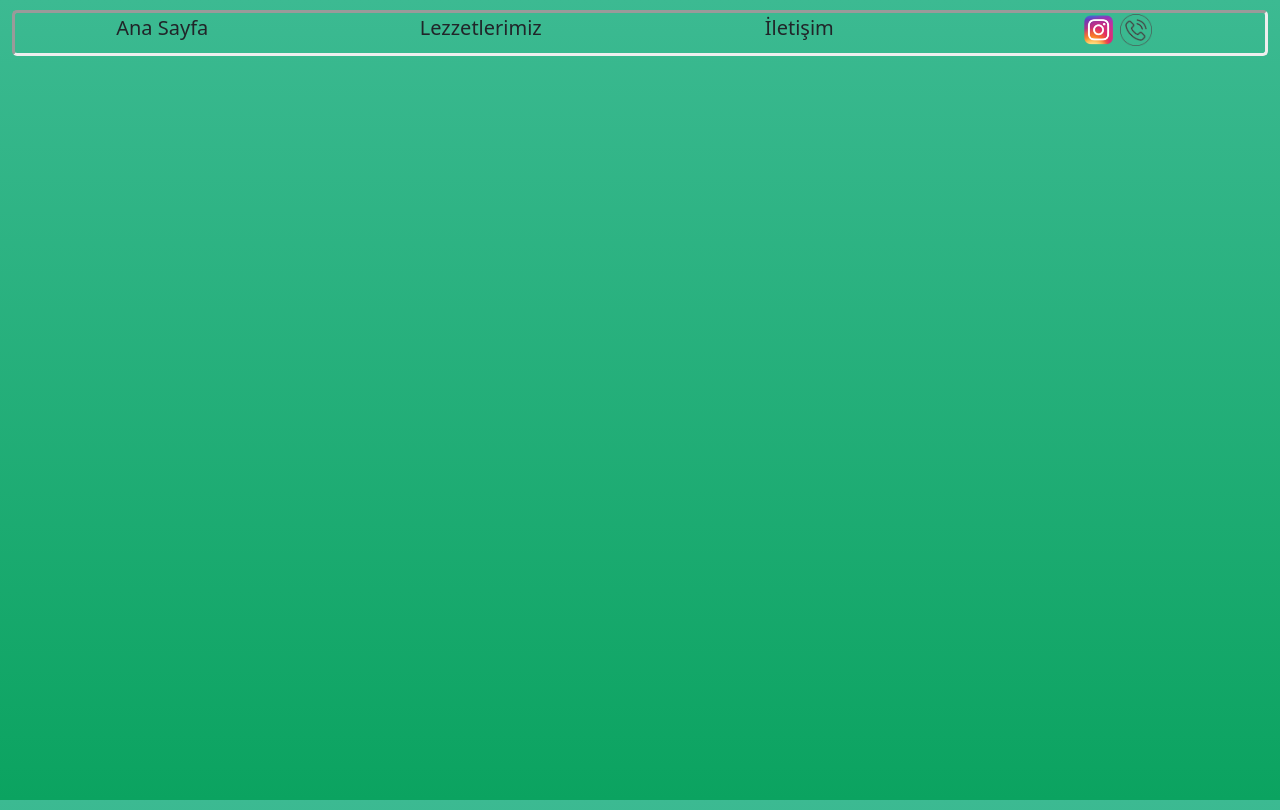
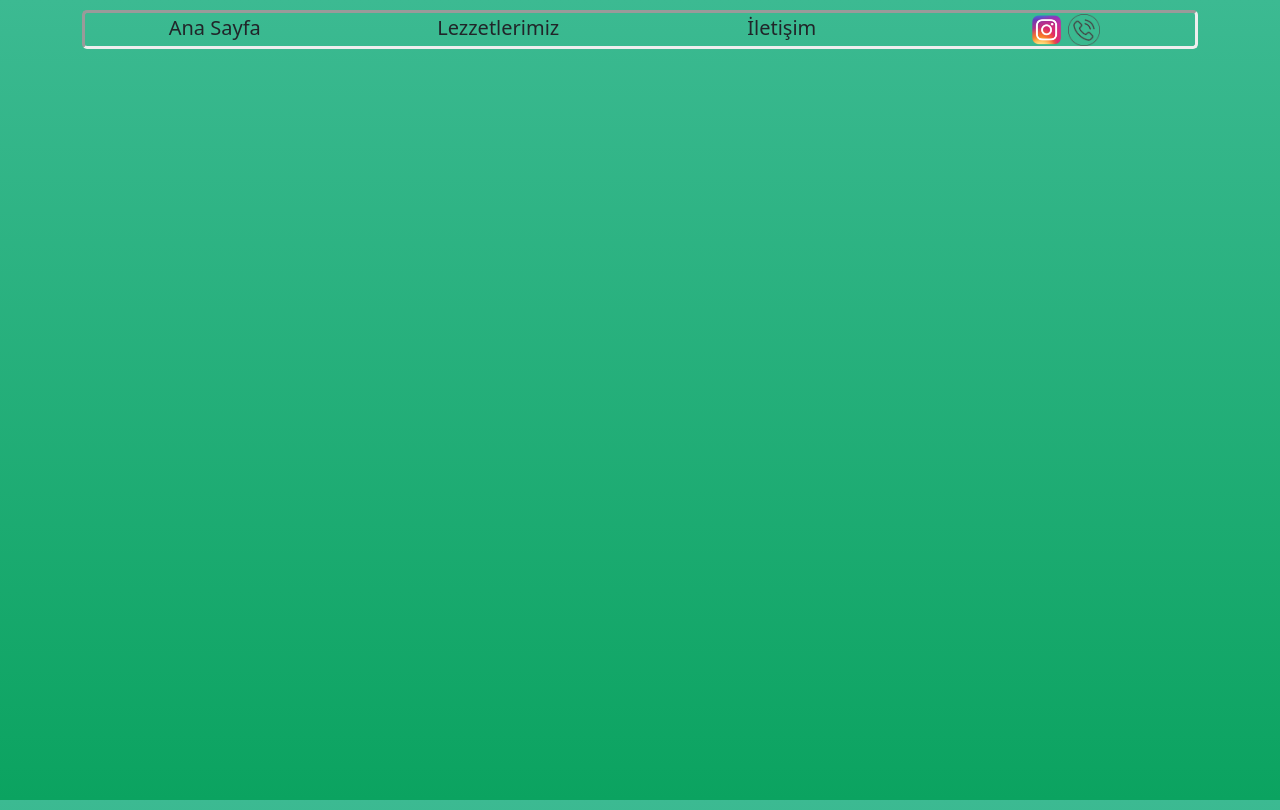
Before and after one commit to temizeloguz/zeytuniBootstrap, a website: page index.html in a window 1280 px wide. Drawn offline with nearby package versions, Linux system fonts and the light colour scheme.

Commit message:
Update index.html

```diff
--- a/index.html
+++ b/index.html
@@ -4,27 +4,27 @@
     <meta charset="utf-8">
     <meta name="viewport" content="width=device-width, initial-scale=1">
     <!-- Bootstrap CSS -->
-    <link href="https://cdn.jsdelivr.net/npm/bootstrap@5.1.3/dist/css/bootstrap.min.css" rel="stylesheet" integrity="sha384-1BmE4kWBq78iYhFldvKuhfTAU6auU8tT94WrHftjDbrCEXSU1oBoqyl2QvZ6jIW3" crossorigin="anonymous">
+   <link rel="stylesheet" href="css/bootstrap.css">
     <link rel="stylesheet" href="css/style.css">
 
     <title>Hello, world!</title>
   </head>
   <body>
 
-    <div class="container-fluid">
+    <div class="container">
   <nav>
     <div class="row">
-      <div class="col text-center">Ana Sayfa
+      <div class="col-sm-12 col-md-3  col-lg-3 col-xl text-center">Ana Sayfa
 
       </div>
-      <div class="col text-center">Lezzetlerimiz
+      <div class="col-sm-12 col-md-3  col-lg-3 col-xl text-center">Lezzetlerimiz
 
       </div>
-      <div class="col text-center">İletişim
+      <div class="col-sm-12  col-md-3  col-lg-3  col-xl text-center">İletişim
 
       </div>
-      <div class="col text-center">
-        <div class="navbarLogos">
+      <div class="col-sm-12 col-md-3 col-lg-3 text-center ">
+        <div class="navbarLogos ">
           <a href="https://www.instagram.com/zeytunifoca/">
 <img src="./img/instagramLogo.png" alt="" srcset=""></a>
 <a href="tel:+905314209960">
```
